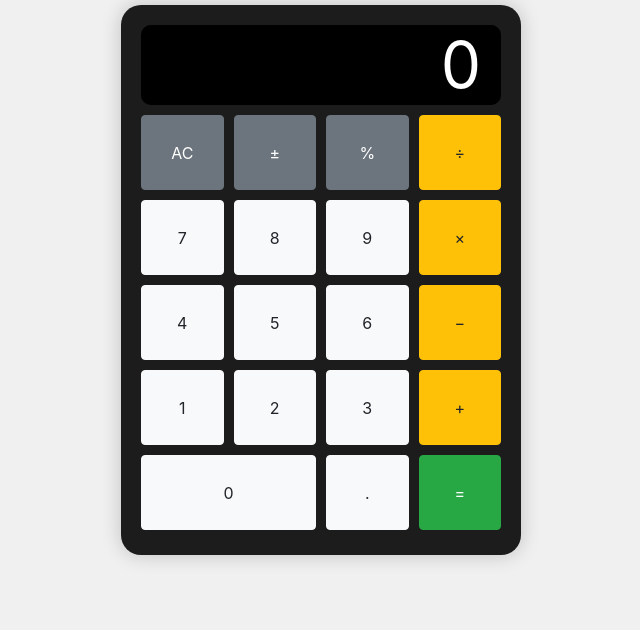
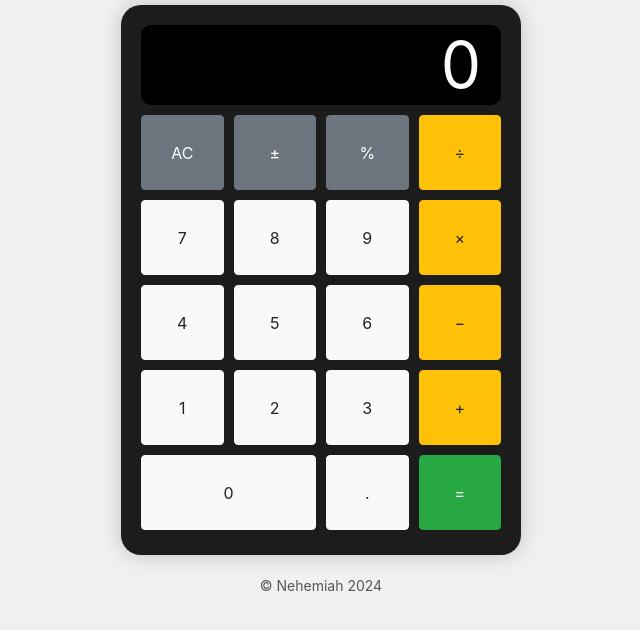
Before and after one commit to Ingenious21/calculator-ODC, a plain HTML site: page index.html in a window 1280 px wide. Shown: the whole page, without its empty margins (319-959 px from the left). Drawn offline with nearby package versions, Linux system fonts and the light colour scheme.

Commit message:
Calculator

```diff
--- a/index.html
+++ b/index.html
@@ -3,12 +3,12 @@
 <head>
     <meta charset="UTF-8">
     <meta name="viewport" content="width=device-width, initial-scale=1.0">
-    <title>iPhone Calculator</title>
+    <title>Calculator</title>
     <link href="https://maxcdn.bootstrapcdn.com/bootstrap/4.0.0/css/bootstrap.min.css" rel="stylesheet">
     <link rel="stylesheet" href="styles.css">
 </head>
 <body>
-    <div class="container-sm|md|lg d-flex justify-content-center">
+    <div class="container-sm|md|lg">
         <div class="calculator col-sm|md|lg">
             <div class="calculator-screen" id="calculator-screen">0</div>
             <div class="calculator-keys">
@@ -37,8 +37,8 @@
                 <button type="button" class="btn btn-success" value="=">=</button>
             </div>
         </div>
+        <div class="copyright" id="copyright"></div>
     </div>
-
     <script src="script.js"></script>
 </body>
 </html>
--- a/script.js
+++ b/script.js
@@ -83,4 +83,8 @@ document.addEventListener('DOMContentLoaded', function () {
     function isOperator(value) {
         return value === '+' || value === '-' || value === '*' || value === '/';
     }
+
+    const copyrightElement = document.getElementById('copyright');
+    const currentYear = new Date().getFullYear();
+    copyrightElement.textContent = `© Nehemiah ${currentYear}`;
 });
--- a/styles.css
+++ b/styles.css
@@ -48,3 +48,10 @@ button {
 .zero-button {
     grid-column: span 2;
 }
+
+.copyright {
+    text-align: center;
+    margin-top: 20px;
+    font-size: 14px;
+    color: #555;
+}
```
